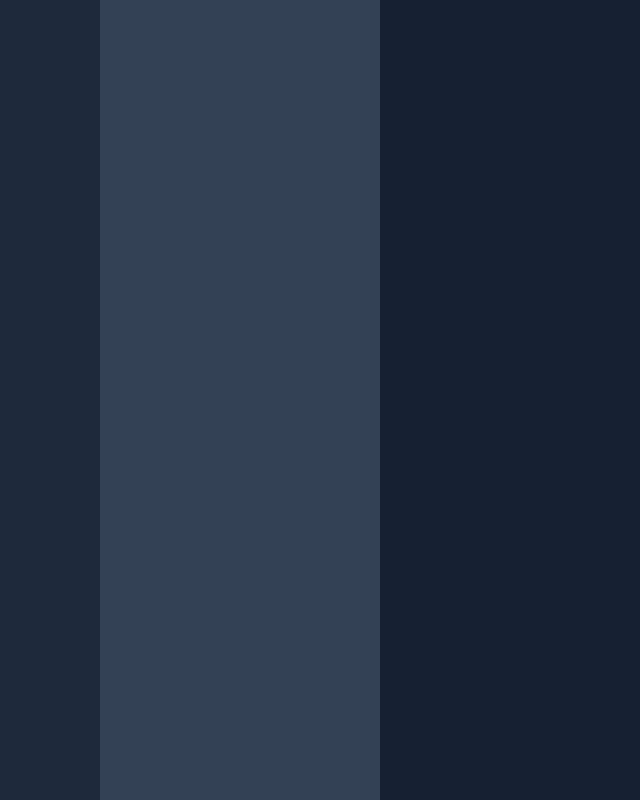
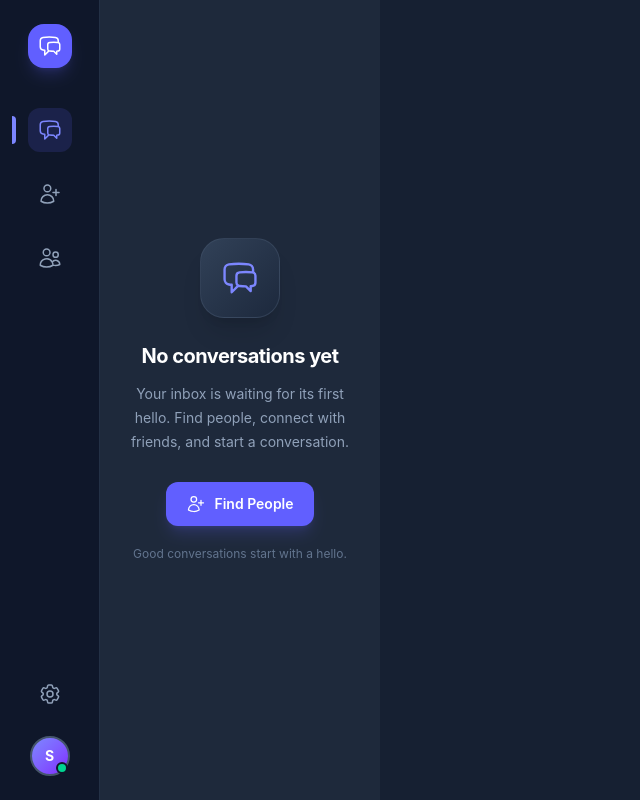
Before and after one commit to HaileabWolde/Messaging_App_Odin, a React app in the folder frontend/: page /conversations in a window 1280 px wide. Shown: the whole page, without its empty margins (0-640 px from the left). Built offline with nearby package versions, Linux system fonts and the light colour scheme; no server answers; sample sign-in values are in the browser's storage; the HTML template or start-up script is replaced by a standard one.

Commit message:
working on convo ui

```diff
--- a/frontend/package.json
+++ b/frontend/package.json
@@ -14,6 +14,7 @@
     "axios": "^1.20.0",
     "react": "^19.2.8",
     "react-dom": "^19.2.8",
+    "react-icons": "^5.7.0",
     "react-router-dom": "^7.18.4",
     "tailwindcss": "^4.3.3"
   },
--- a/frontend/src/pages/Home/ConversationList.jsx
+++ b/frontend/src/pages/Home/ConversationList.jsx
@@ -1,10 +1,56 @@
-function ConversationList(){
-    return(
-        <div
-        className="bg-[#334155]"
-        >
+import {Link} from "react-router-dom"
+import {
+  HiOutlineChatBubbleLeftRight,
+  HiOutlineUserPlus,
+} from "react-icons/hi2";
 
+function ConversationList({ allconvo }) {
+  return (
+    <div className="h-full bg-[#1e293b]">
+      {allconvo.length > 0 ? (
+        <div>
+          {/* Conversation items will go here */}
         </div>
-    )
+      ) : (
+        <div className="flex h-full flex-col items-center justify-center px-6 py-10 text-center">
+
+          {/* Empty state icon */}
+          <div className="mb-6 flex h-20 w-20 items-center justify-center rounded-3xl border border-slate-600/50 bg-gradient-to-br from-slate-700 to-slate-800 shadow-xl shadow-black/10">
+            <HiOutlineChatBubbleLeftRight
+              size={38}
+              className="text-indigo-400"
+            />
+          </div>
+
+          {/* Heading */}
+          <h2 className="mb-3 text-xl font-bold tracking-tight text-white">
+            No conversations yet
+          </h2>
+
+          {/* Description */}
+          <p className="max-w-xs text-sm leading-6 text-slate-400">
+            Your inbox is waiting for its first hello. Find people, connect
+            with friends, and start a conversation.
+          </p>
+
+          {/* Action button */}
+          <Link
+            to="/friends"
+            type="button"
+            className="mt-7 inline-flex items-center justify-center gap-2 rounded-xl bg-indigo-500 px-5 py-3 text-sm font-semibold text-white shadow-lg shadow-indigo-500/20 transition-all duration-200 hover:-translate-y-0.5 hover:bg-indigo-400 hover:shadow-indigo-500/30 active:translate-y-0"
+          >
+            <HiOutlineUserPlus size={20} />
+            Find People
+          </Link>
+
+          {/* Footer hint */}
+          <p className="mt-5 text-xs text-slate-500">
+            Good conversations start with a hello.
+          </p>
+        </div>
+      )}
+    </div>
+  );
 }
+
 export default ConversationList;
--- a/frontend/src/pages/Home/HomePage.jsx
+++ b/frontend/src/pages/Home/HomePage.jsx
@@ -1,15 +1,28 @@
-import { useEffect } from "react";
+import { useEffect, useState } from "react";
 import SideBar from "./SideBar";
 import ConversationList from "./ConversationList";
 import ChatWindow from "./ChatWindow";
+import axios from  "axios";
 function Conversations() {
+  const [allconvo, setallconvo] = useState('')
+  useEffect(()=>{
+    async function fetchallconversation(){
+      let response = await axios.get("http://localhost:3000/conversations", {
+                        headers: { 'Authorization': `${localStorage.getItem('token')}` }
+                     })
+                     console.log(response.data)
+      const {allconvo} = response.data
+      setallconvo(allconvo)
 
-
+    } fetchallconversation()
+  }, [])
   return (
        <div
        className="min-h-screen grid grid-cols-[100px_280px_1fr] ">
          <SideBar/>
-         <ConversationList/>
+         <ConversationList
+         allconvo={allconvo}
+         />
          <ChatWindow/>
     </div>
   )
--- a/frontend/src/pages/Home/SideBar.jsx
+++ b/frontend/src/pages/Home/SideBar.jsx
@@ -1,10 +1,78 @@
-function SideBar(){
-    return(
-        <div
-        className="bg-[#1e293b]"
+import {
+  HiOutlineChatBubbleLeftRight,
+  HiOutlineUserPlus,
+  HiOutlineUsers,
+  HiOutlineCog6Tooth,
+} from "react-icons/hi2";
+
+function SideBar() {
+      //token fetching
+  const token = localStorage.getItem('token')
+  const decoded = JSON.parse(atob(token.split('.')[1]))
+  return (
+    <div className="flex h-full flex-col items-center border-r border-slate-700/60 bg-[#0f172a] py-6">
+
+      {/* App logo */}
+      <div className="mb-10 flex h-11 w-11 items-center justify-center rounded-2xl bg-indigo-500 text-white shadow-lg shadow-indigo-500/20">
+        <HiOutlineChatBubbleLeftRight size={24} />
+      </div>
+
+      {/* Navigation */}
+      <nav className="flex flex-col items-center gap-5">
+
+        {/* Conversations */}
+        <button
+          title="Conversations"
+          aria-label="Conversations"
+          className="relative flex h-11 w-11 items-center justify-center rounded-xl bg-indigo-500/15 text-indigo-400 transition hover:bg-indigo-500/25"
         >
+          <span className="absolute -left-4 h-7 w-1 rounded-r-full bg-indigo-400" />
+          <HiOutlineChatBubbleLeftRight size={24} />
+        </button>
 
-        </div>
-    )
+        {/* Find people */}
+        <button
+          title="Find people"
+          aria-label="Find people"
+          className="flex h-11 w-11 items-center justify-center rounded-xl text-slate-400 transition hover:bg-slate-700/70 hover:text-white"
+        >
+          <HiOutlineUserPlus size={24} />
+        </button>
+
+        {/* Friends */}
+        <button
+          title="Friends"
+          aria-label="Friends"
+          className="flex h-11 w-11 items-center justify-center rounded-xl text-slate-400 transition hover:bg-slate-700/70 hover:text-white"
+        >
+          <HiOutlineUsers size={24} />
+        </button>
+      </nav>
+
+      {/* Bottom actions */}
+      <div className="mt-auto flex flex-col items-center gap-5">
+
+        {/* Settings */}
+        <button
+          title="Settings"
+          aria-label="Settings"
+          className="flex h-11 w-11 items-center justify-center rounded-xl text-slate-400 transition hover:bg-slate-700/70 hover:text-white"
+        >
+          <HiOutlineCog6Tooth size={24} />
+        </button>
+
+        {/* Profile */}
+        <button
+          title="My profile"
+          aria-label="My profile"
+          className="relative flex h-10 w-10 items-center justify-center rounded-full border-2 border-slate-600 bg-gradient-to-br from-indigo-400 to-violet-600 text-sm font-bold text-white transition hover:border-indigo-400"
+        >
+         {decoded.username.toUpperCase().charAt(0)}
+          <span className="absolute bottom-0 right-0 h-3 w-3 rounded-full border-2 border-[#0f172a] bg-emerald-400" />
+        </button>
+      </div>
+    </div>
+  );
 }
-export default SideBar
+
+export default SideBar;
--- /dev/null
+++ b/frontend/src/pages/friends/FriendsList.jsx
@@ -0,0 +1,102 @@
+import { useEffect, useState } from "react";
+import axios from "axios";
+import {
+  HiOutlineUserPlus,
+  HiOutlineChatBubbleLeftRight,
+} from "react-icons/hi2";
+
+function FriendsList() {
+  const [alluser, setallUser] = useState([]);
+
+  useEffect(() => {
+    async function fetchallfriends() {
+      try {
+        const response = await axios.get("http://localhost:3000/allusers", {
+          headers: {
+            Authorization: `${localStorage.getItem("token")}`,
+          },
+        });
+
+        setallUser(response.data.alluser || []);
+      } catch (error) {
+        console.error(error);
+      }
+    }
+
+    fetchallfriends();
+  }, []);
+
+  async function handlemessage(id){
+
+    try{
+        const response = await axios.post("http://localhost:3000/conversations", {
+              userId: id
+        }, {
+          headers: {
+            Authorization: `${localStorage.getItem("token")}`,
+          },
+        })
+        console.log(response.data)
+    }
+    catch(error){
+        console.log("error", error)
+    }
+  }
+  return (
+    <div className="h-full bg-[#1e293b]">
+      <div className="flex h-full flex-col px-2 py-8">
+        <h2 className="mb-6 text-xl font-bold tracking-tight text-white">
+          Suggested Users
+        </h2>
+
+        {alluser.length > 0 ? (
+          <div className="flex flex-col gap-3">
+            {alluser.map((user) => (
+              <div
+                key={user.id}
+                className="flex items-center gap-3 rounded-xl border border-slate-700/50 bg-slate-800/40 p-3 transition hover:bg-slate-700/50"
+              >
+                {/* User info */}
+                <div className="flex min-w-0 flex-1 items-center gap-3">
+                  <div className="flex h-10 w-10 shrink-0 items-center justify-center rounded-full border border-indigo-400/30 bg-gradient-to-br from-indigo-400 to-violet-600 text-sm font-bold text-white">
+                    {user.username.charAt(0).toUpperCase()}
+                  </div>
+
+                  <h3 className="min-w-0 truncate text-sm font-semibold text-slate-100">
+                    {user.username}
+                  </h3>
+                </div>
+
+                {/* Action buttons */}
+                <div className="flex shrink-0 items-center gap-2">
+                  <button
+                    type="button"
+                    className="flex items-center gap-1.5 rounded-lg bg-indigo-500 px-2 py-2 text-sm font-medium text-white transition hover:bg-indigo-400"
+                  >
+                    <HiOutlineUserPlus size={17} />
+                    Add
+                  </button>
+
+                  <button
+                    type="button"
+                    onClick={()=> handlemessage(user.id)}
+                    className="cursor-pointer flex items-center gap-1.5 rounded-lg border border-slate-600 px-2 py-2 text-sm font-medium text-slate-200 transition hover:border-indigo-400 hover:bg-indigo-500/10 hover:text-indigo-300"
+                  >
+                    <HiOutlineChatBubbleLeftRight size={17} />
+                    Message
+                  </button>
+                </div>
+              </div>
+            ))}
+          </div>
+        ) : (
+          <h3 className="text-sm text-slate-400">
+            No registered users
+          </h3>
+        )}
+      </div>
+    </div>
+  );
+}
+
+export default FriendsList;
--- /dev/null
+++ b/frontend/src/pages/friends/FriendsPage.jsx
@@ -0,0 +1,17 @@
+import SideBar from "../Home/SideBar";
+import ChatWindow from "../Home/ChatWindow";
+import FriendsList from "./FriendsList";
+function Friends(){
+    return (
+        <div
+        className="min-h-screen grid grid-cols-[100px_300px_1fr]"
+        >
+        <SideBar/>
+       <FriendsList/>
+        <ChatWindow/>
+
+         </div>
+    )
+
+}
+export default Friends
--- a/frontend/src/routes.jsx
+++ b/frontend/src/routes.jsx
@@ -1,6 +1,7 @@
 import ProtectedRoute from "../components/protectedRoute";
 import Conversations from "./pages/Home/HomePage";
 import Login from "./pages/Login/login";
+import Friends from "./pages/friends/FriendsPage";
 import ErrorPage from "./pages/errorPage";
 
 const routes = [
@@ -14,6 +15,14 @@ const routes = [
     errorElement: <ErrorPage />,
   },
   {
+    path: "/friends",
+    element: (
+      <ProtectedRoute>
+        <Friends/>
+      </ProtectedRoute>
+    )
+  },
+  {
     path: "/login",
     element: <Login />,
     errorElement: <ErrorPage />,
```
Also changed, not shown: 1 other file (tests, documents, lock files or other folders).
